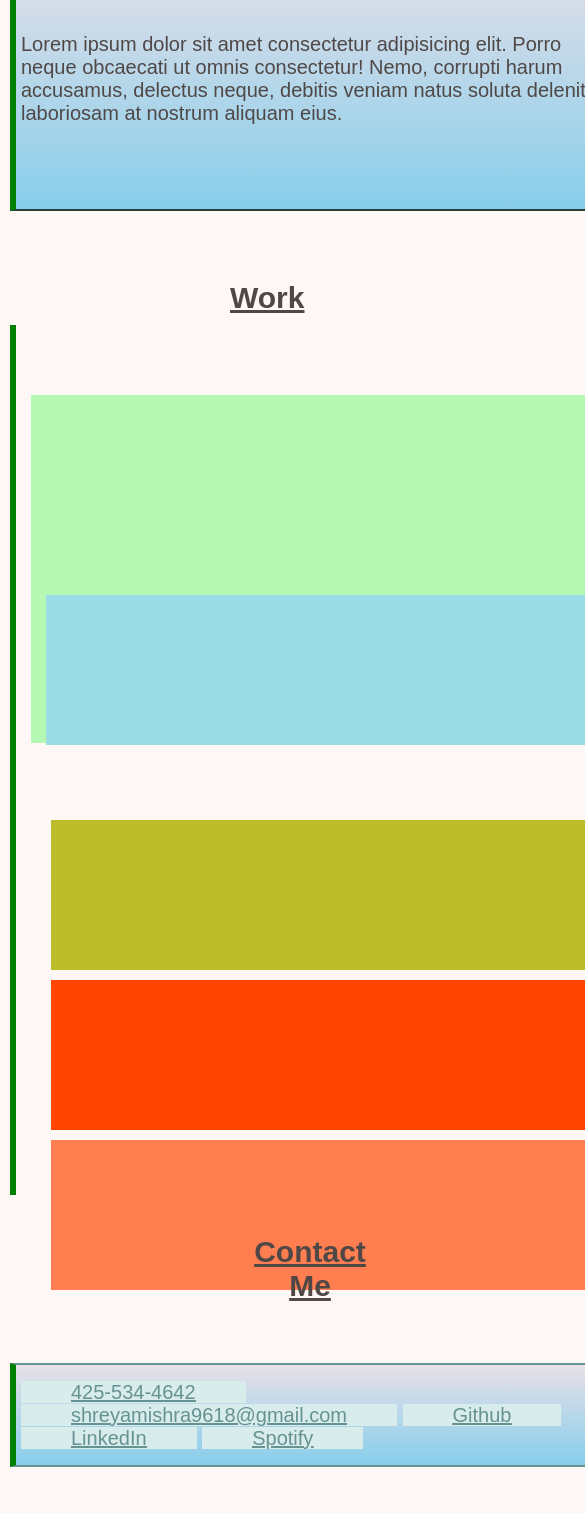
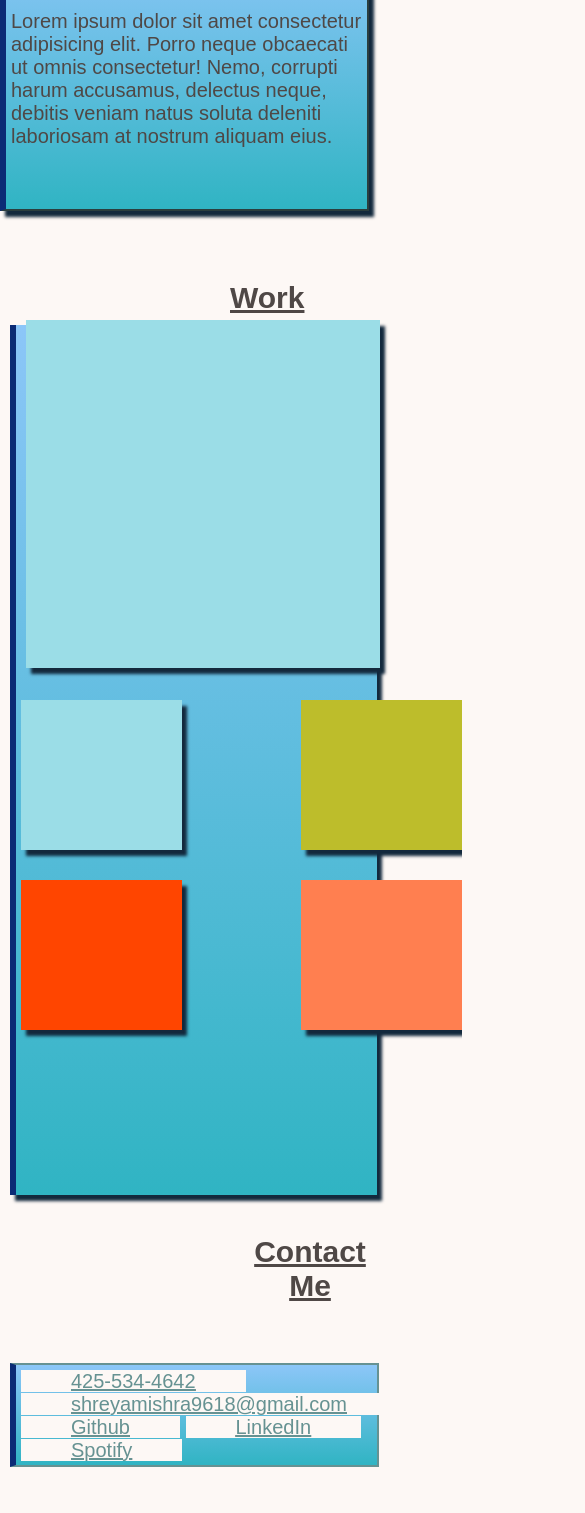
Before and after one commit to shreyamishra9618/Portfolio_Shreya_Mishra, a plain HTML site: page index.html in a window 390 px wide. Shown: the part 487-2000 px from the top of the page, 585 px wide, since content can reach past the window. Drawn offline with Linux system fonts and the light colour scheme.

Commit message:
Animation updates

```diff
--- a/assets/css/style.css
+++ b/assets/css/style.css
@@ -2,6 +2,19 @@
  * {
     margin:0;
     padding:0;
+  }
+  :root {
+    /* COLORS */
+    --bg-color: #1a1b1b;
+    --text-color:  rgb(102, 146, 146);;
+    --alt-color: #4F4846;
+    --accent-color: #FDF8F5;
+    --gradient: linear-gradient( rgb(140, 198, 248), rgb(48, 180, 195));
+    --card-bg:rgb(155, 221, 231);
+    --border-left: 6px solid rgb(11, 43, 117);
+    --box-shadow: 5px 6px 3px #13293d;
+    --box-shadow2: 0px 0px 20px rgb(3, 69, 49);
+
     }
 
   /* Element Selectors */
@@ -9,8 +22,9 @@
     position: relative;
     font-family: "Goudy Bookletter 1911", sans-serif;
     font-size: 20px;
-    background-color: #FDF8F5;
-    color: #4F4846;
+    background-color: var(--accent-color);
+    color: var( --alt-color)
+    /* display:inline-flex; */
   }
 
   main {
@@ -22,15 +36,19 @@ footer {
   width: 100%;
   line-height: 60px;
   display: inline;
-  background-color: #1a1b1b;
+  background-color: var( --bg-color);
 }
 h1{
     width:300px;
     text-align: center;
-    /* padding-inline: 10px; */
-    background-color: rgb(102, 146, 146);
+    background-color:var( --text-color);
     padding: 0%;
+    animation-name: nameload;
+    animation-duration: 2s;
+    animation-direction:unset;
+    animation-timing-function:ease-out;
 }
+
 h2{ flex-direction: row;
     Display: block;
     text-align: left;
@@ -46,7 +64,7 @@ img{
     display:flex;
 }
 header nav{
-    background-color: #2b2c2d;
+    background-color:var(--bg-color);
 }
  header li {
     display: inline;
@@ -60,26 +78,31 @@ header nav{
     justify-content: space-between;
     padding: 0px 50px;
     text-decoration:underline;
-    background-color: rgb(217, 236, 236);
+    background-color: var(--accent-color);
 
   }
 
   a {
     /* text-decoration: none; */
-    color: rgb(102, 146, 146);
+    color: var(--text-color);
   }
   .container {
     position: relative;
     text-align: center;
-    color: white;
+    color:var(--accent-color);
   }
   .bottom-right {
     position: absolute;
     bottom: 8px;
     right: 16px;
     width:200px;
-    background-color: rgb(102, 146, 146);
+    background-color: var(--text-color);
+    animation-name: nameload;
+    animation-duration: 2s;
+    animation-direction:unset;
+    animation-timing-function:ease-out;
   }
+
 
 .text-right{
     text-align:right;
@@ -91,102 +114,222 @@ header nav{
     padding: 5px;
     border-style:outset;
     height: 250px;
-    width:1200px;
+    width:90%;
     justify-content: space-between;
     border-width: 2px;
-    border-color: rgb(102, 146, 146);
+    border-color: var(--text-color);
     margin-top: -90px;
     margin-left: 120px;
     margin-bottom:70px;
     flex: 0 0 10px;
-    border-left: 6px solid green;
-    background-image: linear-gradient( rgb(232, 224, 232), skyblue);
+    border-left: var(--border-left);
+    background-image: var(--gradient);
+    box-shadow: var(--box-shadow);
+     /* Transitions for hover movement effects */
+     transition-timing-function: ease-out;
+     transition-timing-function: ease-in;
+     transition-property: transform;
+     transition-duration: .2s;
+
+     /* Transitions for hover box shadow effects */
+     transition-property: box-shadow, transform;
+     transition-duration: .2s;
+     transition-timing-function: ease-out;
+     transition-timing-function: ease-in;
     /* background-color: aqua; */
   }
-  #aboutme:hover{box-shadow: 5px 6px 3px #13293d;}
+  #aboutme:hover{
+    transform: translateY(-3%);
+    box-shadow: var(--box-shadow2);
+   }
+
+   /* ************************************************************** */
+   /* Work Section Design */
   #Work{
+    display:flex;
     align-content: center;
     padding: 5px;
     position: relative;
     /* border-style: double; */
     height: 600px;
-    width:1200px;
+    width:90%;
     justify-content: space-between;
     /* border-width: 2px; */
     margin-top: -90px;
     margin-left: 120px;
     margin-bottom:40px;
     /* flex: 0 0 10px; */
-    border-color: rgb(102, 146, 146);
-    border-left: 6px solid green;
+    border-color: var(--text-color);
+    border-left: var(--border-left);
+    background-image: var(--gradient);
+    box-shadow: var(--box-shadow);
     /* background-image: linear-gradient( rgb(232, 224, 232), skyblue); */
   }
-  #Work:hover{box-shadow: 5px 6px 3px #13293d;}
+  #Work:hover{transform: translateY(-3%);
+    box-shadow: var(--box-shadow2);}
   #Work #first {
+    display:flex;
     width: 98%;
     height: 40%;
     position: absolute; margin-top: -5px;
-    margin-left:10px;
-    background: rgb(180, 248, 180);
-    /* top :0; left: 0; right: 0; bottom: 0; */
+    /* margin-left:10px; */
+    background: var(--card-bg);
+     top :0; left: 10px; right: 10px; bottom: 0;
+     box-shadow: var(--box-shadow);
+       /* Transitions for hover movement effects */
+       transition-timing-function: ease-out;
+       transition-timing-function: ease-in;
+       transition-property: transform;
+       transition-duration: .2s;
+       /* Transitions for hover box shadow effects */
+       transition-property: box-shadow, transform;
+       transition-duration: .2s;
+       transition-timing-function: ease-out;
+       transition-timing-function: ease-in;
    }
+   #first:hover{
+    transform: translateY(-3%);
+    box-shadow: var(--box-shadow2);}
  #second{
-    width: 560px;
+    display:flex;
+    width: 46%;
     height: 150px;
     position: absolute;
      margin-top: 270px;
-    margin-left:30px;
-    background: rgb(155, 221, 231);
-    top :0; left: 0; right: 0; bottom: 0;
+    margin-left:40px;
+    background:var(--card-bg);
+    top :0; left: 0; right: 30px; bottom: 0;
+    box-shadow: var(--box-shadow);
+      /* Transitions for hover movement effects */
+      transition-timing-function: ease-out;
+      transition-timing-function: ease-in;
+      transition-property: transform;
+      transition-duration: .2s;
+
+      /* Transitions for hover box shadow effects */
+      transition-property: box-shadow, transform;
+      transition-duration: .2s;
+      transition-timing-function: ease-out;
+      transition-timing-function: ease-in;
 
    }
+   #second:hover{ transform: translateY(-3%);
+    box-shadow:var(--box-shadow2);}
  #third{
-    width: 560px;
+    display:flex;
+    width: 46%;
     height: 150px;
     position: absolute;
      margin-top: 270px;
-     margin-left:30px;
-    background: rgb(155, 221, 231);
+     margin-left:94px;
+    background: var(--card-bg);
     top :0; left: 580px; right: 0; bottom: 0;
+    box-shadow: var(--box-shadow);
+      /* Transitions for hover movement effects */
+      transition-timing-function: ease-out;
+      transition-timing-function: ease-in;
+      transition-property: transform;
+      transition-duration: .2s;
+
+      /* Transitions for hover box shadow effects */
+      transition-property: box-shadow, transform;
+      transition-duration: .2s;
+      transition-timing-function: ease-out;
+      transition-timing-function: ease-in;
 
    }
+   #third:hover{ transform: translateY(-3%);
+    box-shadow: var(--box-shadow2);}
  #fourth{
-    width: 560px;
+    display:flex;
+    width: 46%;
     height: 150px;
     position: absolute;
      /* margin-top: 270px; */
-    margin-left:30px;
-    background: rgb(155, 221, 231);
-    top :450px; left: 0; right: 0; bottom: 0;
+    margin-left:40px;
+    background:var(--card-bg);
+    top :450px; left: 0; right: 30px; bottom: 0;
+    box-shadow: var(--box-shadow);
+      /* Transitions for hover movement effects */
+      transition-timing-function: ease-out;
+      transition-timing-function: ease-in;
+      transition-property: transform;
+      transition-duration: .2s;
+
+      /* Transitions for hover box shadow effects */
+      transition-property: box-shadow, transform;
+      transition-duration: .2s;
+      transition-timing-function: ease-out;
+      transition-timing-function: ease-in;
 
    }
+   #fourth:hover{ transform: translateY(-3%);
+    box-shadow: var(--box-shadow2);}
    #fifth{
-    width: 560px;
+    display:flex;
+    width: 46%;
     height: 150px;
     position: absolute;
      /* margin-top: 270px; */
-     margin-left:30px;
-    background: rgb(155, 221, 231);
+     margin-left:94px;
+
+    background: var(--card-bg);
     top :450px; left: 580px; right: 0; bottom: 0;
+    box-shadow: var(--box-shadow);
+      /* Transitions for hover movement effects */
+      transition-timing-function: ease-out;
+      transition-timing-function: ease-in;
+      transition-property: transform;
+      transition-duration: .2s;
+
+      /* Transitions for hover box shadow effects */
+      transition-property: box-shadow, transform;
+      transition-duration: .2s;
+      transition-timing-function: ease-out;
+      transition-timing-function: ease-in;
 
    }
+   #fifth:hover{ transform: translateY(-3%);
+    box-shadow: var(--box-shadow2);}
   #ContactMe{
     align-content: center;
     padding: 5px;
     border-style: double;
     height: 90px;
-    width:1200px;
+    width:90%;
     justify-content: space-between;
     border-width: 2px;
     margin-top: -90px;
     margin-left: 120px;
     margin-bottom:30px;
-    border-color: rgb(102, 146, 146);
+    border-color: var(--text-color);
     flex: 0 0 10px;
-    border-left: 6px solid green;
-    background-image: linear-gradient( rgb(232, 224, 232), skyblue);
+    border-left: var(--border-left);
+    background-image: var(--gradient);
   }
-  #ContactMe:hover{box-shadow: 5px 6px 3px #13293d;}
+  #ContactMe:hover{box-shadow: var(--box-shadow);}
+
+/* ************************************************************** */
+
+  /* Animation Key frames */
+  @keyframes nameload {
+    0% {
+        transform: translateY(-110%);
+        opacity: 0%;
+      }
+
+    35% {
+        opacity: 0%;
+    }
+
+    100% {
+        transform: translateY(0%);
+        opacity: 100%;
+      }
+}
+
+/* ************************************************************** */
+  /* Media Screen Designing */
 
   @media screen and (max-width: 768px) {
     header {
@@ -216,45 +359,48 @@ header nav{
 
     #aboutme{
         flex-direction: column;
-        max-width: 600px;
+        /* max-width: 50%; */
          margin-top: -50px;
-        margin-left: 10px;
+         margin-left: 0px;
         white-space: normal;
 
     }
     #Work{
         flex-direction: column;
          height:860px;
-        max-width: 600px;
          margin-top: -50px;
          margin-left: 10px;
         white-space: normal;
     }
     #first{
         flex-direction: column;
-        max-width: 600px;
+        /* margin-top: 20px; */
+    }
+    #second{
+         flex-direction:column;
+         position: relative;
+         /* bottom:150px; */
+         top:100px; margin-left:0px;
 
     }
-    #second{
-        flex-direction: column;
-
-    }
-    #third{flex-direction: column;
+    #third{flex-direction:row-reverse;
       position:relative;
     background-color: rgb(189, 189, 43);
-     top:150px;left:0px;  }
+     margin-top:-70px;margin-left:-300px;  }
     #fourth{flex-direction: column;
         position: relative;
        /* bottom:150px; */
-       top:160px;
+       top:10px;
+       margin-left:0px;
        background-color: orangered;}
     #fifth{flex-direction: column;
     background-color:coral;
-    left:0px;
+    /* left:0px; */
      position: relative;
-      top:170px;}
+      top:-160px;
+      margin-left:-300px;}
     #ContactMe{flex-direction: column;
-        flex-direction: column;
+        /* flex-direction: column; */
         max-width: 600px;
         margin-top: 0px;
         margin-left: 10px;
--- a/index.html
+++ b/index.html
@@ -24,7 +24,7 @@
         <div class="container"><img src="./assets/images/Screen Shot 2022-09-24 at 1.21.40 PM.png" height="150px"
                 width="100%">
             </img>
-            <div class="bottom-right">Cool heading here!</div>
+            <div class="bottom-right">Web Developer.</div>
         </div>
 
     </header>
```
Also changed, not shown: 1 other file. Lines whose indentation alone changed are shown as unchanged.
